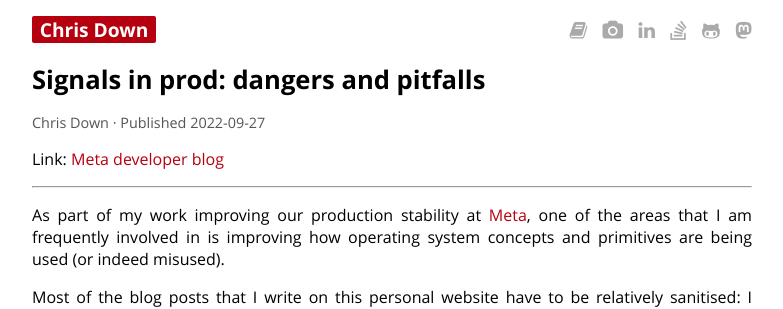
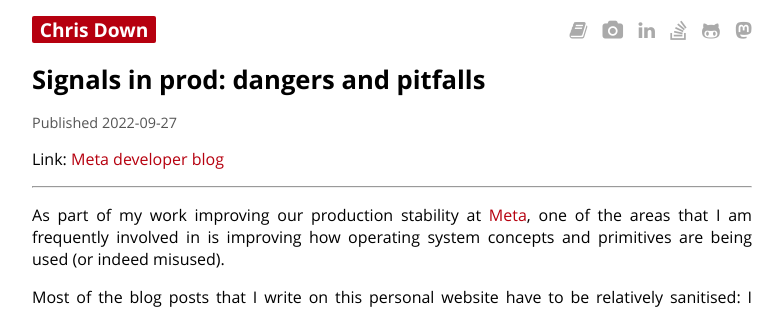
Before and after one commit to cdown/chrisdown.name, a Jekyll site: the page built from _posts/2022-09-27-signals-in-prod-dangers-and-pitfalls.md, in a window 1280 px wide. Shown: the top 309 px of the page, without its empty margins (248-1031 px from the left). Built offline with Jekyll 4.4.1, drawn with Linux system fonts in a browser that asks for light colours.

Commit message:
post: Don't display name again

```diff
--- a/_layouts/post.html
+++ b/_layouts/post.html
@@ -28,7 +28,6 @@ layout: default
 {% assign published_day = page.date | date: "%Y-%m-%d" %}
 {% assign modified_day = page.last_modified_at | default: page.date | date: "%Y-%m-%d" %}
 <p class="post-meta">
-  {{ site.personal.name }} &middot;
   {% if page.lang == "ja" %}公開{% else %}Published{% endif %}
   <time datetime="{{ page.date | date_to_xmlschema }}">{{ published_day }}</time>
   {% if modified_day != published_day %}
```
